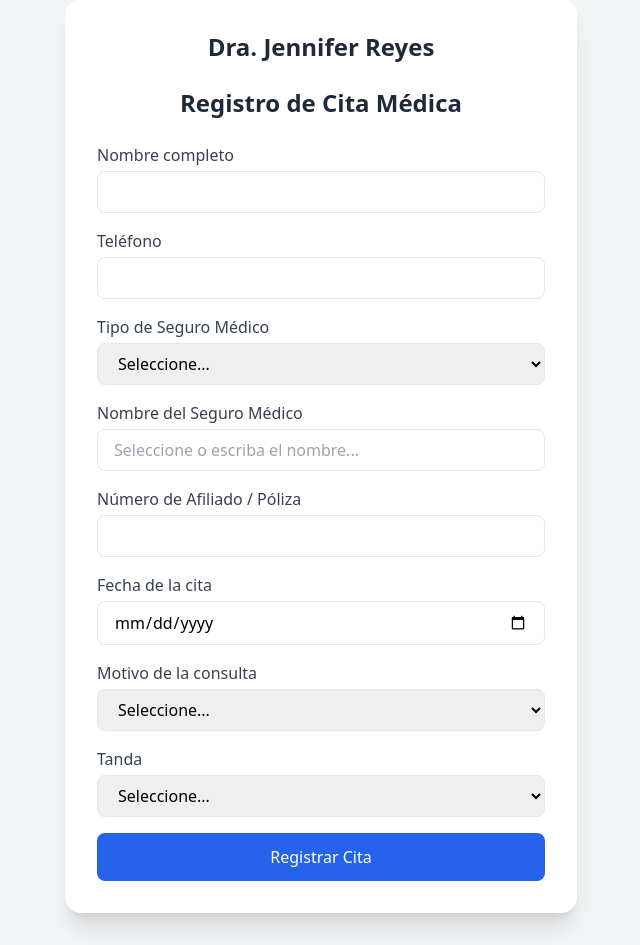
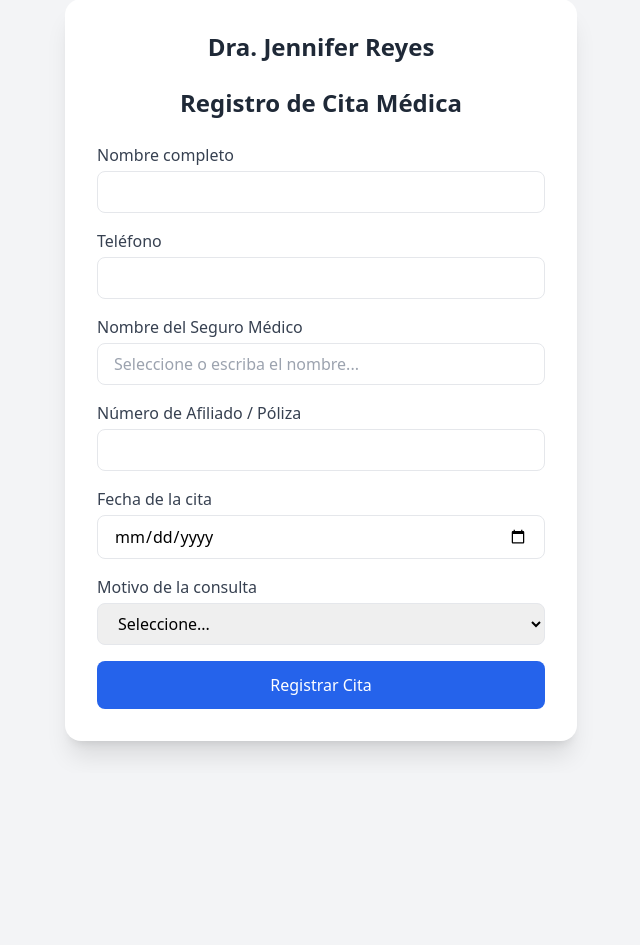
Before and after one commit to braulionova/cita_medica, a Flask app: page / in a window 1280 px wide. Shown: the part 33-978 px from the top of the page, without its empty margins (319-959 px from the left). After the commit the page ends 789 px from the top, so only its background shows below. Run offline with Flask 3, Linux system fonts and the light colour scheme; some libraries are stand-ins or nearby versions.

```diff
--- a/app.py
+++ b/app.py
@@ -24,10 +24,10 @@ def registrar_cita():
         email = "" # <-- AÑADIDO: Campo email requerido por la BD
         fecha = request.form["fecha"]
         motivo = request.form["motivo"]
-        tanda = request.form["tanda"]
+        tanda = ""
         numero_seguro_medico = request.form["numero_seguro_medico"] # <-- ACTUALIZADO Y AÑADIDO
         nombre_seguro_medico = request.form["nombre_seguro_medico"] # <-- AÑADIDO
-        tipo_seguro_medico = request.form["tipo_seguro_medico"]   # <-- AÑADIDO
+        tipo_seguro_medico = ""
 
         # Crear el diccionario de datos para insertar en Supabase
         # IMPORTANTE: Las claves deben coincidir con los nombres de las columnas en la BD
--- a/templates/form.html
+++ b/templates/form.html
@@ -41,17 +41,6 @@
           class="w-full px-3 sm:px-4 py-2 border rounded-lg focus:ring-2 focus:ring-blue-500 focus:outline-none text-sm sm:text-base">
       </div>
 
-      <!-- AÑADIDO: Tipo de Seguro Médico -->
-      <div>
-        <label for="tipo_seguro_medico" class="block text-gray-700 mb-1 text-sm sm:text-base">Tipo de Seguro Médico</label>
-        <select id="tipo_seguro_medico" name="tipo_seguro_medico" required
-          class="w-full px-3 sm:px-4 py-2 border rounded-lg focus:ring-2 focus:ring-blue-500 focus:outline-none text-sm sm:text-base">
-          <option value="">Seleccione...</option>
-          <option value="Publico">Público</option>
-          <option value="Privado">Privado</option>
-        </select>
-      </div>
-
       <!-- AÑADIDO: Nombre del Seguro Médico (con opción de escribir) -->
       <div>
         <label for="nombre_seguro_medico" class="block text-gray-700 mb-1 text-sm sm:text-base">Nombre del Seguro Médico</label>
@@ -93,18 +82,6 @@
           <option value="resultados">Entrega de resultados</option>
         </select>
       </div>
-
-      <!-- Tanda -->
-      <div>
-        <label for="tanda" class="block text-gray-700 mb-1 text-sm sm:text-base">Tanda</label>
-        <select id="tanda" name="tanda" required
-          class="w-full px-3 sm:px-4 py-2 border rounded-lg focus:ring-2 focus:ring-blue-500 focus:outline-none text-sm sm:text-base">
-          <option value="">Seleccione...</option>
-          <option value="mañana">Mañana</option>
-          <option value="tarde">Tarde</option>
-        </select>
-      </div>
-
       <!-- Botón -->
       <button type="submit"
         class="w-full bg-blue-600 text-white py-2 sm:py-3 px-4 rounded-lg hover:bg-blue-700 transition text-sm sm:text-base">
```
